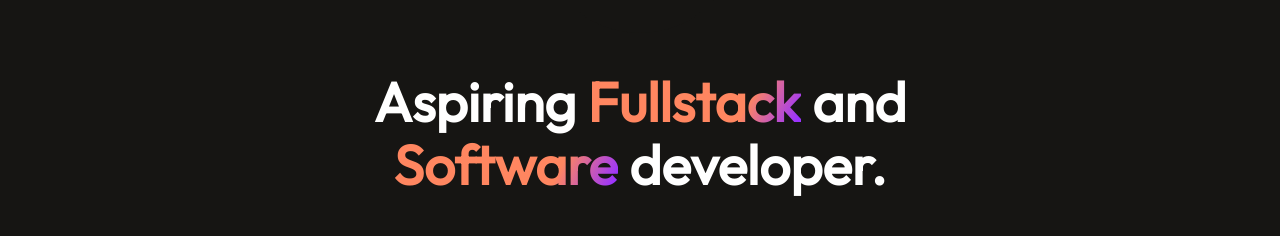
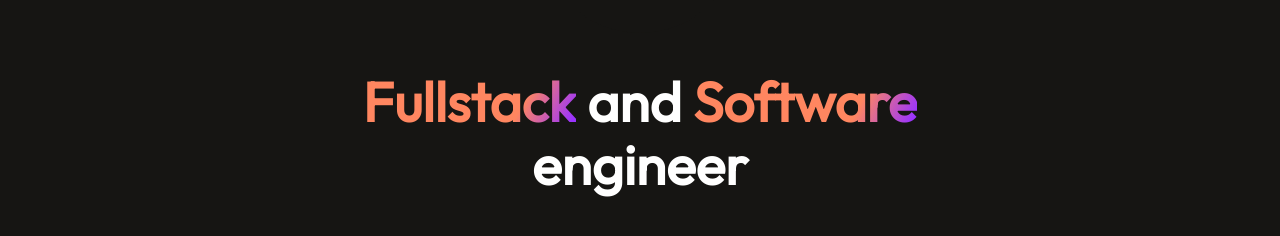
Before and after one commit to AbdulkarimMziya/Web_Portfolio1, a React (Vite) app in the folder Portfolio/: page / in a window 1280 px wide. Shown: the part 316-552 px from the top of the page. Built offline with nearby package versions, Linux system fonts and the light colour scheme.

Commit message:
-update header

```diff
--- a/Portfolio/src/Components/Contact/contact.scss
+++ b/Portfolio/src/Components/Contact/contact.scss
@@ -71,9 +71,6 @@
           margin-top: 20px; /* Adjust margin for smaller screens */
         }
 
-        .mail{
-
-        }
 
         .social-icons{
             display: none;
--- a/Portfolio/src/Components/Header/Header.jsx
+++ b/Portfolio/src/Components/Header/Header.jsx
@@ -11,7 +11,7 @@ const Header = () => {
 
                 <div className="navbar">
                     {items.map((item) => (
-                      <a href={`#${item}`} key={item}> {item} </a>
+                      <a href={{item}}> {item} </a>
                     ))}
                 </div>
 
--- a/Portfolio/src/Components/Hero/Hero.jsx
+++ b/Portfolio/src/Components/Hero/Hero.jsx
@@ -9,7 +9,7 @@ const Hero = () => {
                     <img src="hero.png" alt="" />
                 </div>
                 <div className="title">
-                    <h1>Aspiring <span className='slct'>Fullstack</span> and <span className='slct'>Software</span> developer.</h1>
+                    <h1><span className='slct'>Fullstack</span> and <span className='slct'>Software</span> engineer</h1>
                 </div>
                 <div className="about-me text">
                     As a third-year Bachelor of Computing Science student at Thompson Rivers University in BC,
```
